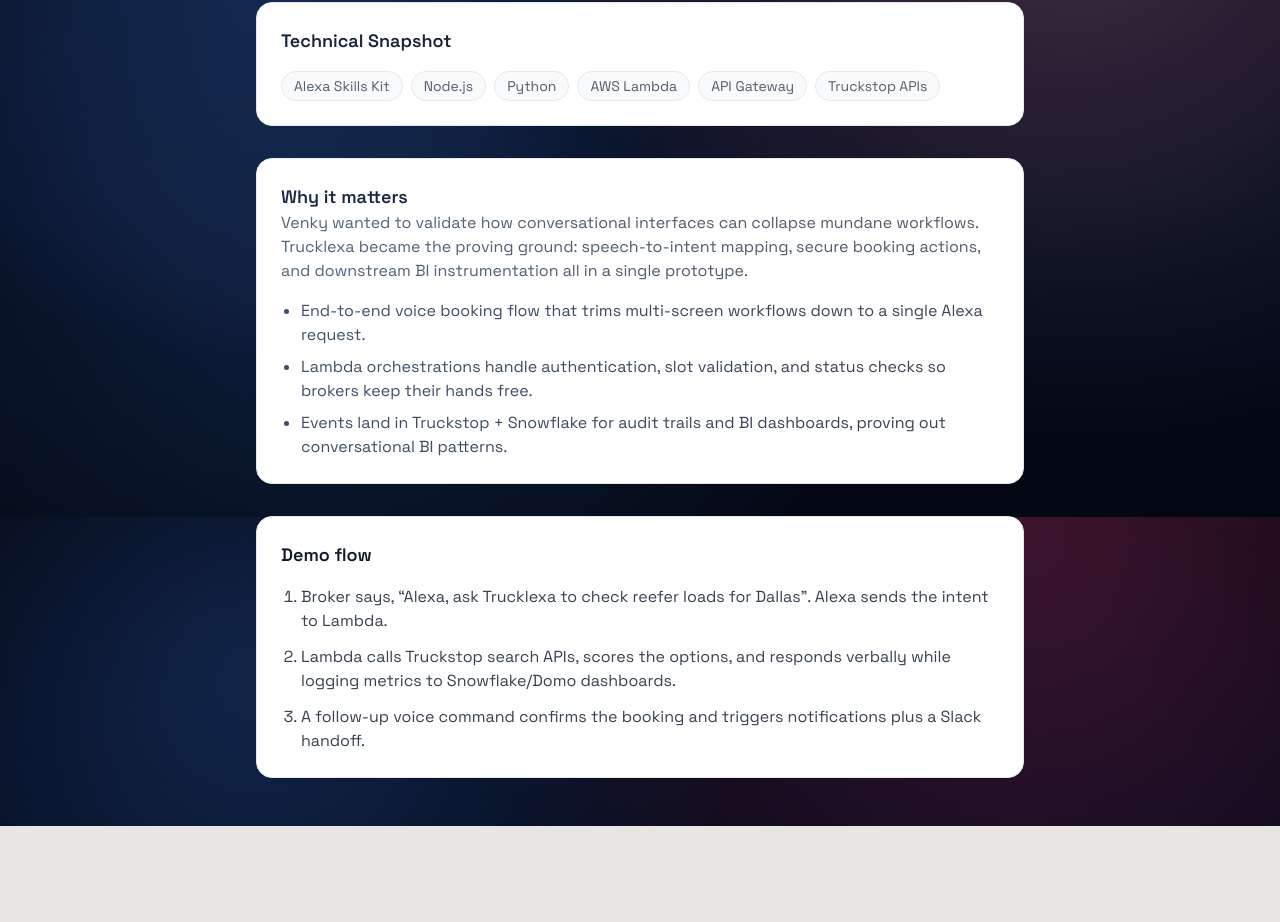
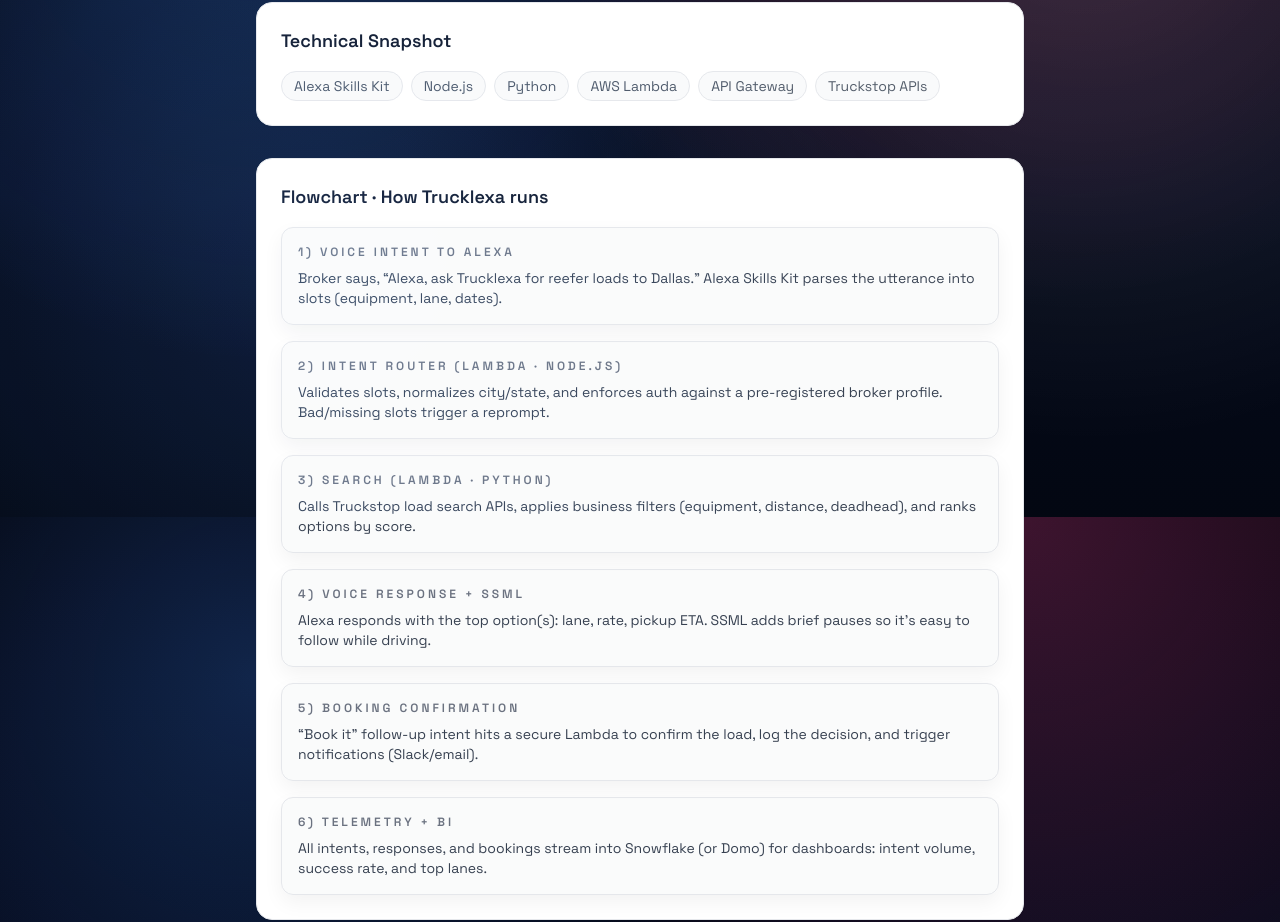
Before and after one commit to vchandrasekaran/venky-portfolio, a Next.js app: page /projects/trucklexa in a window 1280 px wide. Shown: the part 283-1205 px from the top of the page. Before the commit the page ends 1109 px from the top, so only its background shows below. Built offline with nearby package versions, Linux system fonts and the light colour scheme.

Commit message:
chore: add trucklexa flowchart walkthrough

```diff
--- a/app/projects/trucklexa/page.tsx
+++ b/app/projects/trucklexa/page.tsx
@@ -14,9 +14,8 @@
         <p className="text-sm uppercase tracking-[0.4em] text-gray-400">Active Project</p>
         <h1 className="mt-2 text-3xl font-semibold text-gray-900">Trucklexa · Alexa Skill for Load Booking</h1>
         <p className="mt-3 text-gray-600">
-          A hands-free brokerage assistant Venky built so carrier reps can request availability, confirm details, and
-          book loads using only their voice. It pairs Alexa voice intents with Python + Node.js Lambdas that talk to
-          Truckstop APIs and push telemetry into BI dashboards.
+          Voice-first broker assistant: speak a load request, Alexa hits Truckstop, Lambdas validate and book, then BI
+          dashboards show what happened. Below is the end-to-end flow so you can see where each piece fits.
         </p>
       </header>
 
@@ -32,35 +31,52 @@
       </section>
 
       <section className="rounded-2xl border border-gray-200 bg-white p-6 shadow-sm">
+        <h2 className="text-lg font-semibold text-gray-900">Flowchart · How Trucklexa runs</h2>
+        <div className="mt-4 grid gap-4 text-sm text-gray-700">
+          <FlowItem
+            title="1) Voice intent to Alexa"
+            body="Broker says, “Alexa, ask Trucklexa for reefer loads to Dallas.” Alexa Skills Kit parses the utterance into slots (equipment, lane, dates)."
+          />
+          <FlowItem
+            title="2) Intent router (Lambda · Node.js)"
+            body="Validates slots, normalizes city/state, and enforces auth against a pre-registered broker profile. Bad/missing slots trigger a reprompt."
+          />
+          <FlowItem
+            title="3) Search (Lambda · Python)"
+            body="Calls Truckstop load search APIs, applies business filters (equipment, distance, deadhead), and ranks options by score."
+          />
+          <FlowItem
+            title="4) Voice response + SSML"
+            body="Alexa responds with the top option(s): lane, rate, pickup ETA. SSML adds brief pauses so it’s easy to follow while driving."
+          />
+          <FlowItem
+            title="5) Booking confirmation"
+            body="“Book it” follow-up intent hits a secure Lambda to confirm the load, log the decision, and trigger notifications (Slack/email)."
+          />
+          <FlowItem
+            title="6) Telemetry + BI"
+            body="All intents, responses, and bookings stream into Snowflake (or Domo) for dashboards: intent volume, success rate, and top lanes."
+          />
+        </div>
+      </section>
+
+      <section className="rounded-2xl border border-gray-200 bg-white p-6 shadow-sm">
         <h2 className="text-lg font-semibold text-gray-900">Why it matters</h2>
-        <p className="text-gray-600">
-          Venky wanted to validate how conversational interfaces can collapse mundane workflows. Trucklexa became the
-          proving ground: speech-to-intent mapping, secure booking actions, and downstream BI instrumentation all in a
-          single prototype.
-        </p>
         <ul className="mt-4 list-disc space-y-2 pl-5 text-gray-700">
           {highlights.map((item) => (
             <li key={item}>{item}</li>
           ))}
         </ul>
       </section>
-
-      <section className="rounded-2xl border border-gray-200 bg-white p-6 shadow-sm">
-        <h2 className="text-lg font-semibold text-gray-900">Demo flow</h2>
-        <ol className="mt-4 list-decimal space-y-3 pl-5 text-gray-700">
-          <li>
-            Broker says, &ldquo;Alexa, ask Trucklexa to check reefer loads for Dallas&rdquo;. Alexa sends the intent to
-            Lambda.
-          </li>
-          <li>
-            Lambda calls Truckstop search APIs, scores the options, and responds verbally while logging metrics to
-            Snowflake/Domo dashboards.
-          </li>
-          <li>
-            A follow-up voice command confirms the booking and triggers notifications plus a Slack handoff.
-          </li>
-        </ol>
-      </section>
     </div>
   );
 }
+
+function FlowItem({ title, body }: { title: string; body: string }) {
+  return (
+    <div className="rounded-xl border border-gray-200 bg-gray-50/80 p-4 shadow-[0_8px_20px_rgba(0,0,0,0.05)]">
+      <p className="text-xs font-semibold uppercase tracking-[0.25em] text-gray-500">{title}</p>
+      <p className="mt-2 text-gray-700">{body}</p>
+    </div>
+  );
+}
```
